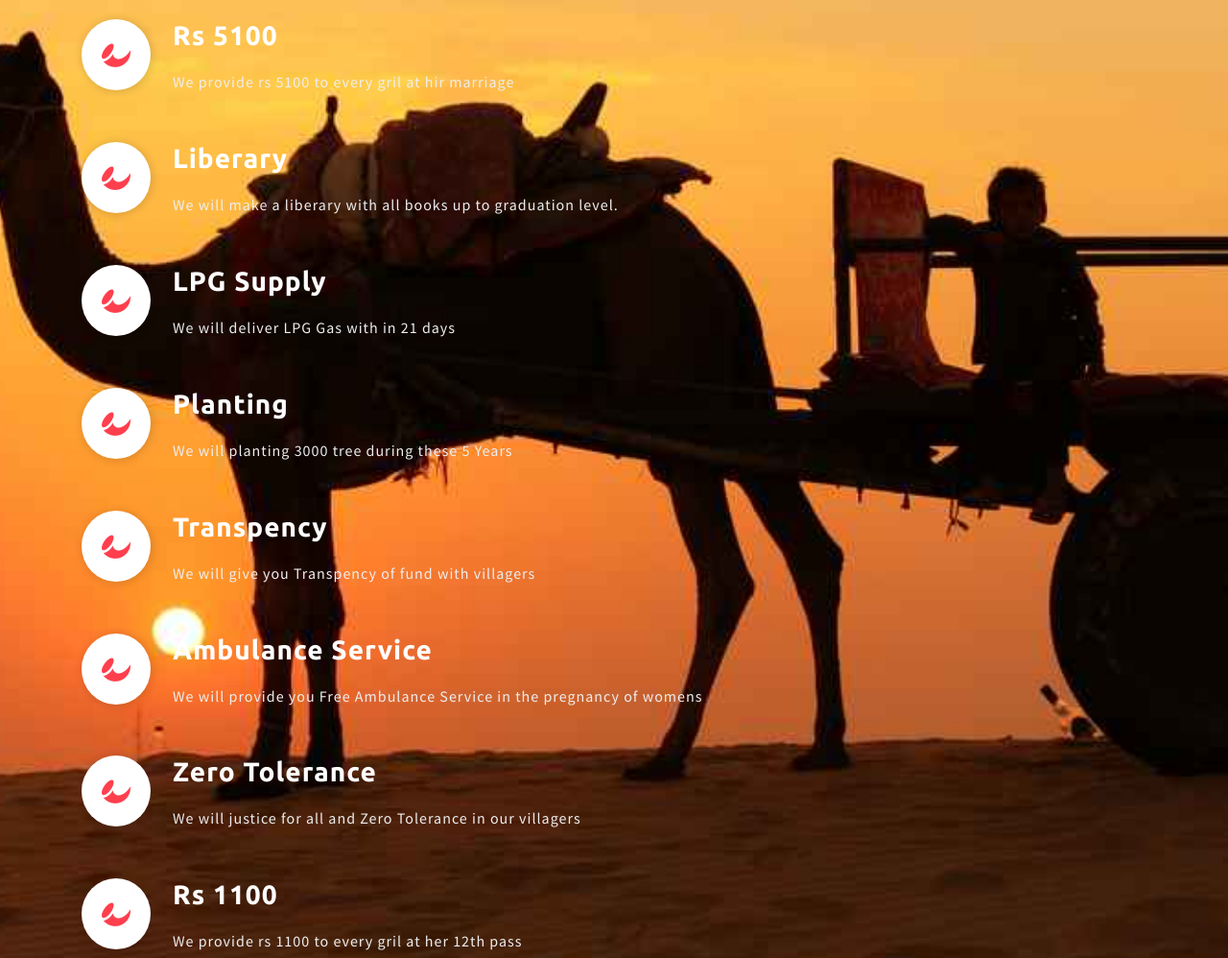
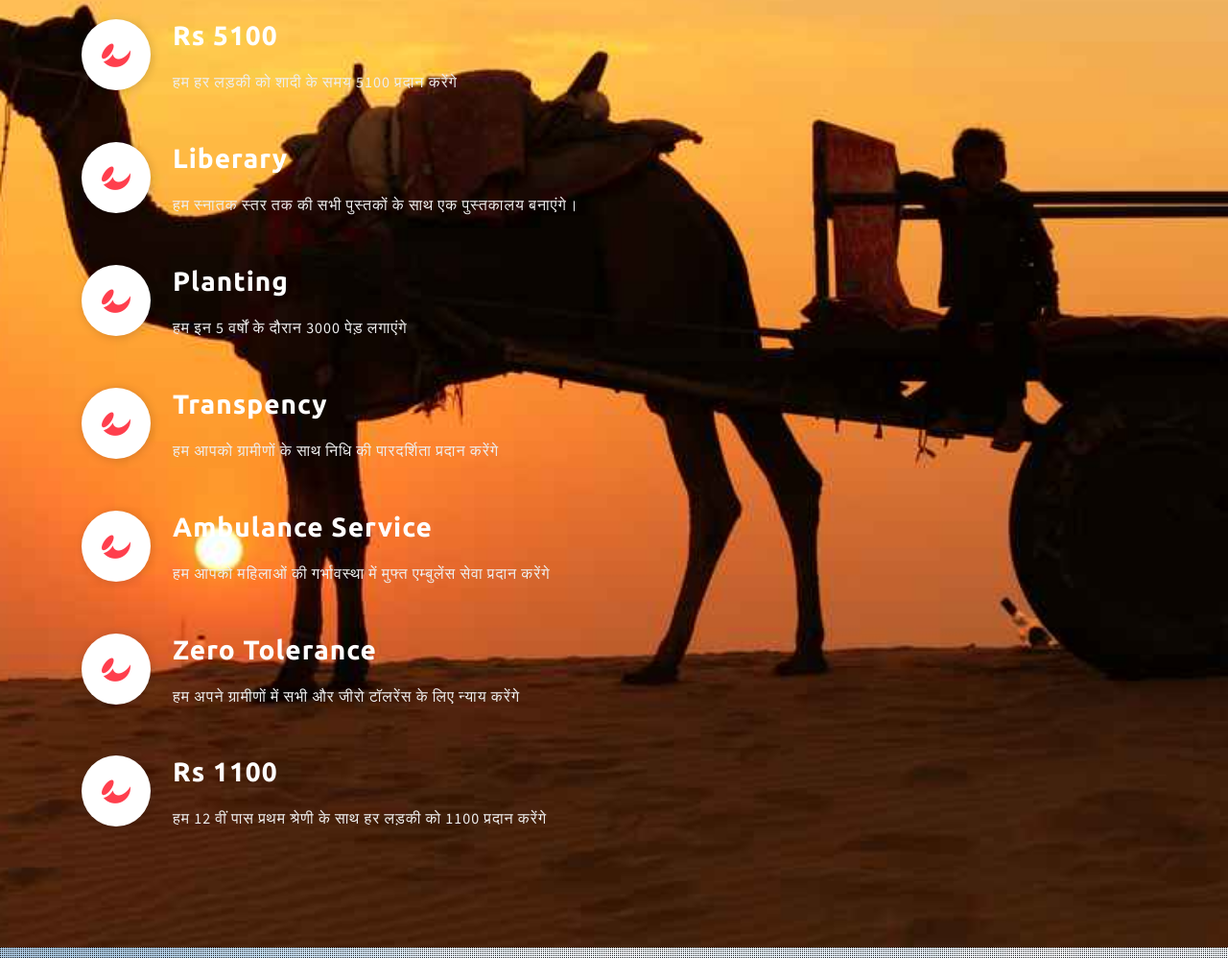
Before and after one commit to ramu-banna/ramu-banna.github.io, a plain HTML site: page index.html in a window 1280 px wide. Shown: the part 1680-2678 px from the top of the page at 96% size. Drawn offline with Linux system fonts and the light colour scheme.

Commit message:
Hindi
hindi

```diff
--- a/index.html
+++ b/index.html
@@ -144,7 +144,7 @@ License URL: http://creativecommons.org/licenses/by/3.0/
 						</div>
 						<div class="col-lg-11 col-sm-11 col-9 agile-why-text">
 							<h4 class="text-white font-weight-bold mb-3">Rs 5100</h4>
-							<p>We provide rs 5100 to every gril at hir marriage</p>
+							<p>हम हर लड़की को शादी के समय 5100 प्रदान करेंगे</p>
 						</div>
 					</div>
 				</div>
@@ -157,23 +157,11 @@ License URL: http://creativecommons.org/licenses/by/3.0/
 						</div>
 						<div class="col-lg-11 col-sm-11 col-9 agile-why-text">
 							<h4 class="text-white font-weight-bold mb-3">Liberary</h4>
-							<p>We will make a liberary with all books up to graduation level.</p>
+							<p>हम स्नातक स्तर तक की सभी पुस्तकों के साथ एक पुस्तकालय बनाएंगे।</p>
 						</div>
 					</div>
 				</div>
-				<div class="col-lg-12 services-agile-1" data-aos="zoom-in-up">
-					<div class="row wthree_agile_us py-md-4 py-3">
-						<div class="col-lg-1 col-sm-1 col-3 pr-lg-2">
-							<div class="wthree_features_grid text-center py-3">
-								<i class="fab fa-affiliatetheme"></i>
-							</div>
-						</div>
-						<div class="col-lg-11 col-sm-11 col-9 agile-why-text">
-							<h4 class="text-white font-weight-bold mb-3">LPG Supply</h4>
-							<p>We will deliver LPG Gas with in 21 days</p>
-						</div>
-					</div>
-				</div>
+
 				<div class="col-lg-12 services-agile-1" data-aos="zoom-in-up">
 					<div class="row wthree_agile_us py-md-4 py-3">
 						<div class="col-lg-1 col-sm-1 col-3 pr-lg-2">
@@ -183,7 +171,7 @@ License URL: http://creativecommons.org/licenses/by/3.0/
 						</div>
 						<div class="col-lg-11 col-sm-11 col-9 agile-why-text">
 							<h4 class="text-white font-weight-bold mb-3">Planting</h4>
-							<p>We will planting 3000 tree during these 5 Years</p>
+							<p>हम इन 5 वर्षों के दौरान 3000 पेड़ लगाएंगे</p>
 						</div>
 					</div>
 				</div>
@@ -196,7 +184,7 @@ License URL: http://creativecommons.org/licenses/by/3.0/
 						</div>
 						<div class="col-lg-11 col-sm-11 col-9 agile-why-text">
 							<h4 class="text-white font-weight-bold mb-3">Transpency</h4>
-							<p>We will give you Transpency of fund with villagers</p>
+							<p>हम आपको ग्रामीणों के साथ निधि की पारदर्शिता प्रदान करेंगे</p>
 						</div>
 					</div>
 				</div>
@@ -209,7 +197,7 @@ License URL: http://creativecommons.org/licenses/by/3.0/
 						</div>
 						<div class="col-lg-11 col-sm-11 col-9 agile-why-text">
 							<h4 class="text-white font-weight-bold mb-3">Ambulance Service</h4>
-							<p>We will provide you Free Ambulance Service in the pregnancy of womens</p>
+							<p>हम आपको महिलाओं की गर्भावस्था में मुफ्त एम्बुलेंस सेवा प्रदान करेंगे</p>
 						</div>
 					</div>
 				</div>
@@ -222,7 +210,7 @@ License URL: http://creativecommons.org/licenses/by/3.0/
 						</div>
 						<div class="col-lg-11 col-sm-11 col-9 agile-why-text">
 							<h4 class="text-white font-weight-bold mb-3">Zero Tolerance</h4>
-							<p>We will justice for all and Zero Tolerance in our villagers</p>
+							<p>हम अपने ग्रामीणों में सभी और जीरो टॉलरेंस के लिए न्याय करेंगे</p>
 						</div>
 					</div>
 				</div>
@@ -235,7 +223,7 @@ License URL: http://creativecommons.org/licenses/by/3.0/
 						</div>
 						<div class="col-lg-11 col-sm-11 col-9 agile-why-text">
 							<h4 class="text-white font-weight-bold mb-3">Rs 1100</h4>
-							<p>We provide rs 1100 to every gril at her 12th pass</p>
+							<p>हम 12 वीं पास प्रथम श्रेणी के साथ हर लड़की को 1100 प्रदान करेंगे</p>
 						</div>
 					</div>
 				</div>
```
